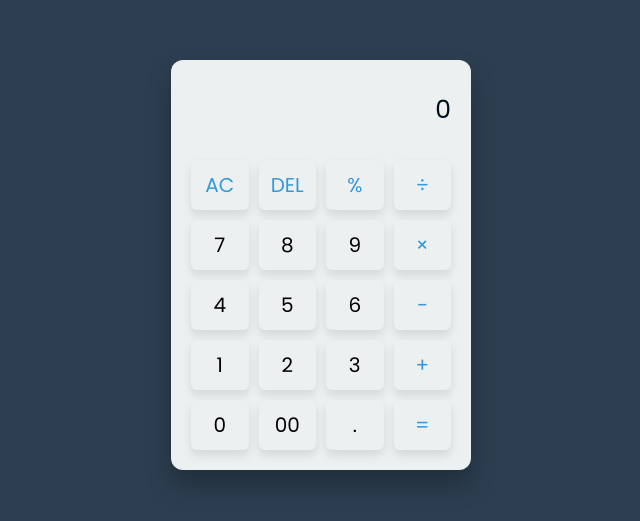
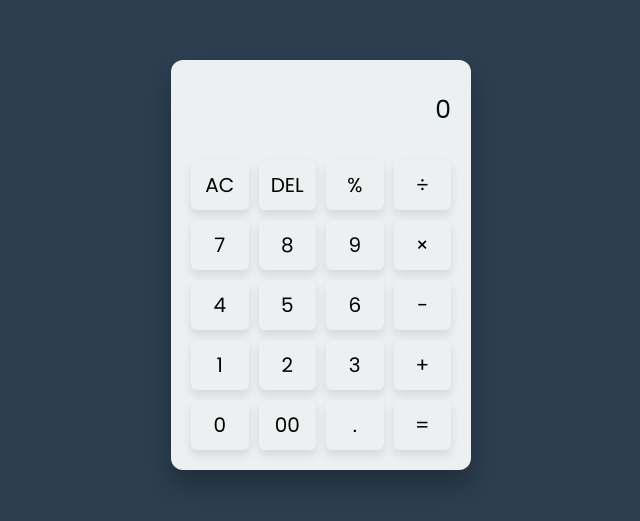
Before and after one commit to mikaeltevet/tevet-calc, a plain HTML site: page index.html in a window 1280 px wide. Shown: the part 135-656 px from the top of the page, without its empty margins (319-959 px from the left). Drawn offline with Linux system fonts and the light colour scheme.

Commit message:
fixes again

```diff
--- a/style.css
+++ b/style.css
@@ -55,6 +55,7 @@ body {
   font-size: 20px;
   cursor: pointer;
   background-color: #ECF0F1;
+  color: #000;
 }
 
 .buttons button:active {
```
Also changed, not shown: script.js (+25 -0 lines).
